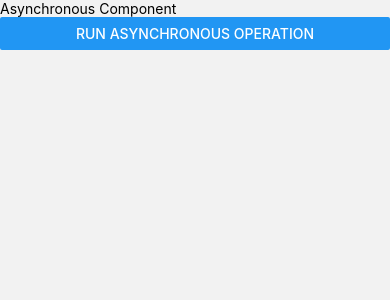
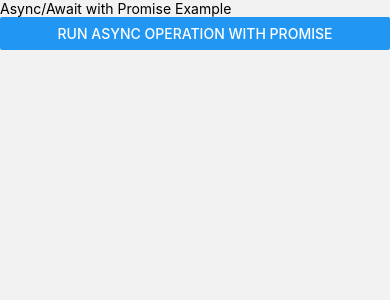
Before and after one commit to aqigif/bsi-app, a React Native app: screen /Asynchronous in a window 390 px wide. Shown: the top 300 px of the page. Built offline with nearby package versions, Linux system fonts and the light colour scheme.

Commit message:
Add promise

```diff
--- a/src/index.js
+++ b/src/index.js
@@ -6,6 +6,7 @@ import DetailsScreen from './screens/Details';
 import OneScreen from './screens/One';
 import SynchronousScreen from "./screens/Synchronous";
 import AsynchronousScreen from "./screens/Asynchronous";
+import AsyncAwaitPromiseExample from "./screens/Promise";
 
 const Stack = createStackNavigator();
 
@@ -17,7 +18,7 @@ const AppSrc = () => {
         <Stack.Screen name="Details" options={{headerTitle: 'Ini Detail'}} component={DetailsScreen} />
         <Stack.Screen name="One" options={{headerShown: false}} component={OneScreen} />
         <Stack.Screen name="Synchronous" options={{headerShown: false}} component={SynchronousScreen} />
-        <Stack.Screen name="Asynchronous" options={{headerShown: false}} component={AsynchronousScreen} />
+        <Stack.Screen name="Asynchronous" options={{headerShown: false}} component={AsyncAwaitPromiseExample} />
       </Stack.Navigator>
     </NavigationContainer>
   );
--- /dev/null
+++ b/src/screens/Promise.js
@@ -0,0 +1,51 @@
+import React, { useState } from "react";
+import { View, Text, Button } from "react-native";
+
+// Fungsi yang mengembalikan Promise
+const simulateAsyncOperation = () => {
+  return new Promise((resolve, reject) => {
+    setTimeout(() => {
+      const success = Math.random() > 0.5; // Menentukan apakah operasi berhasil atau gagal
+      if (success) {
+        resolve("Async operation complete");
+      } else {
+        reject("Async operation failed");
+      }
+    }, 2000);
+  });
+};
+
+const AsyncAwaitPromiseExample = () => {
+  const [result, setResult] = useState(null);
+  const [loading, setLoading] = useState(false);
+
+  const handleAsyncClick = async () => {
+    try {
+      setLoading(true);
+
+      const asyncResult = await simulateAsyncOperation();
+      console.log(asyncResult);
+      setResult(asyncResult);
+    } catch (error) {
+      console.error("Error during async operation:", error);
+    } finally {
+      setLoading(false);
+    }
+  };
+  return (
+    <View>
+      <Text>Async/Await with Promise Example</Text>
+      <Button
+        title="Run Async Operation with Promise"
+        onPress={handleAsyncClick}
+        disabled={loading}
+      />
+
+      {loading && <Text>Loading...</Text>}
+
+      {result && <Text>{result}</Text>}
+    </View>
+  );
+};
+
+export default AsyncAwaitPromiseExample;
```
